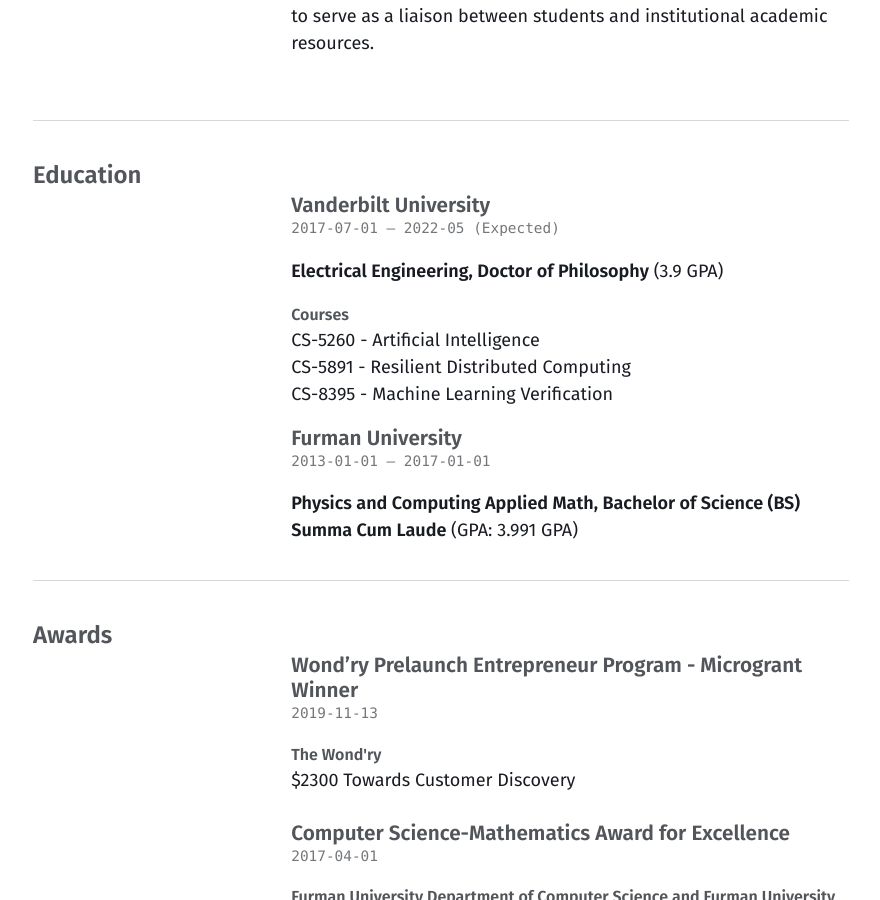
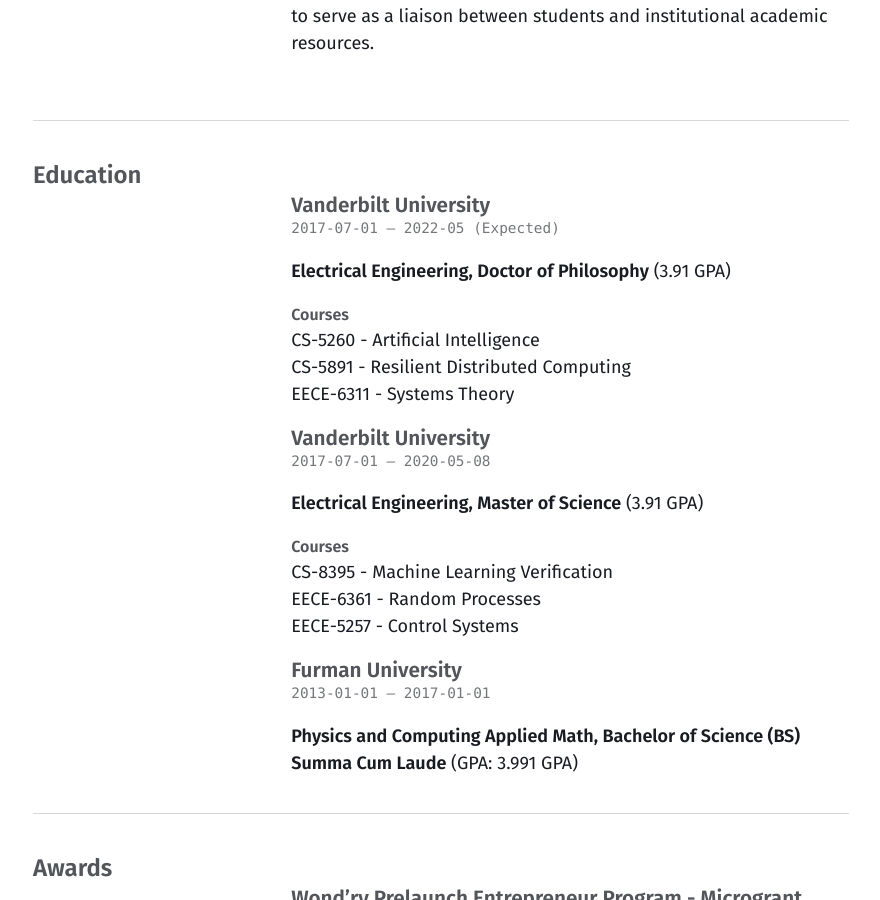
Before and after one commit to pmusau17/pmusau17.github.io, a Jekyll site: the page built from cv.md, in a window 1280 px wide and 900 px high, scrolled down 2836 px. Shown: the whole window, without its empty margins (39-919 px from the left). Built offline with Jekyll 4.4.1, drawn with Linux system fonts in a browser that asks for light colours.

Commit message:
Added pages,cv

```diff
--- a/_data/cv.json
+++ b/_data/cv.json
@@ -76,13 +76,26 @@
           "studyType": "Doctor of Philosophy",
           "startDate": "2017-07-01",
           "endDate": "2022-05 (Expected)",
-          "gpa": "3.9",
+          "gpa": "3.91",
           "courses": [
             "CS-5260 - Artificial Intelligence",
             "CS-5891 - Resilient Distributed Computing",
-            "CS-8395 - Machine Learning Verification"
+            "EECE-6311 - Systems Theory"
           ]
         },
+        {
+            "institution": "Vanderbilt University",
+            "area": "Electrical Engineering",
+            "studyType": "Master of Science",
+            "startDate": "2017-07-01",
+            "endDate": "2020-05-08",
+            "gpa": "3.91",
+            "courses": [
+              "CS-8395 - Machine Learning Verification",
+              "EECE-6361 - Random Processes",
+              "EECE-5257 - Control Systems"
+            ]
+          },
       {
           "institution": "Furman University",
           "area": "Physics and Computing Applied Math",
```
Also changed, not shown: pages/_posts/2017-03-27-honor-of-the-highest-accord.md (added, +11 -0 lines), pages/_posts/2017-04-06-day-on-the-house-floor.md (added, +11 -0 lines).
